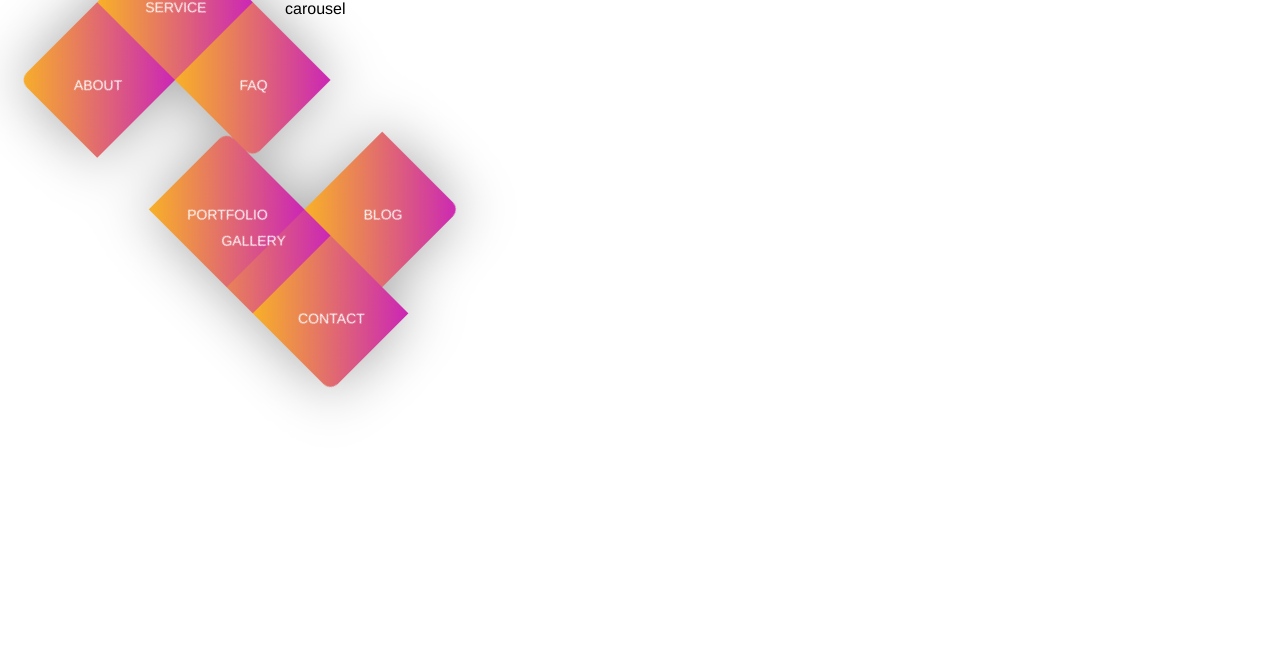
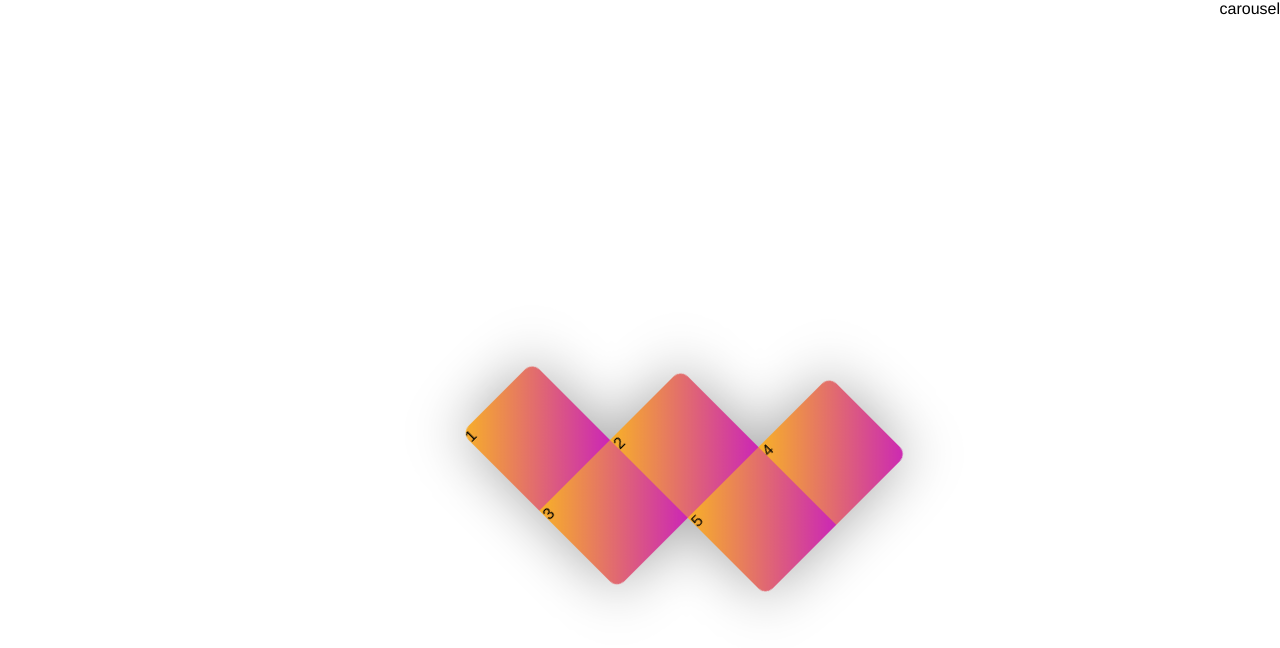
Before and after one commit to wzCoding/demo, a Vue app in the folder demo/: page /card-carousel in a window 1280 px wide. Shown: the top 648 px of the page. Built offline with nearby package versions, Linux system fonts and the light colour scheme.

Commit message:
submit the code

```diff
--- a/demo/src/App.vue
+++ b/demo/src/App.vue
@@ -32,11 +32,6 @@ watch(route, (newRoute) => {
 })
 </script>
 <style lang="scss">
-* {
-  margin: 0;
-  padding: 0;
-}
-
 #app {
   width: 100vw;
   height: 100vh;
--- /dev/null
+++ b/demo/src/assets/css/index.css
@@ -0,0 +1,7 @@
+* {
+    margin: 0;
+    padding: 0;
+}
+::before,::after{
+    box-sizing: border-box;
+}
--- a/demo/src/components/menu-bar/index.vue
+++ b/demo/src/components/menu-bar/index.vue
@@ -1,52 +1,13 @@
 <script src="./index"></script>
 <template>
     <div class="menu">
-        <div class="col-md-6 nav-col">
-            <div class="nav-wrap">
-                <div class="nav-grid">
-                    <div class="single-item">
-                        <a role="button" class="section-btn" data-section="about">
-                            <span class="icon"><i class="fa-thin fa-circle-user"></i></span>
-                            <span class="txt">ABOUT</span>
-                        </a>
-                    </div>
-                    <div class="single-item">
-                        <a role="button" class="section-btn" data-section="service">
-                            <span class="icon"><i class="fa-thin fa-gear"></i></span>
-                            <span class="txt">SERVICE</span>
-                        </a>
-                    </div>
-                    <div class="single-item">
-                        <a role="button" class="section-btn" data-section="portfolio">
-                            <span class="icon"><i class="fa-thin fa-folder-open"></i></span>
-                            <span class="txt">PORTFOLIO</span>
-                        </a>
-                    </div>
-                    <div class="single-item">
-                        <a role="button" class="section-btn" data-section="faq">
-                            <span class="icon"><i class="fa-thin fa-circle-question"></i></span>
-                            <span class="txt">FAQ</span>
-                        </a>
-                    </div>
-                    <div class="single-item">
-                        <a role="button" class="section-btn" data-section="gallery">
-                            <span class="icon"><i class="fa-thin fa-image"></i></span>
-                            <span class="txt">GALLERY</span>
-                        </a>
-                    </div>
-                    <div class="single-item">
-                        <a role="button" class="section-btn" data-section="blog">
-                            <span class="icon"><i class="fa-thin fa-file-pen"></i></span>
-                            <span class="txt">BLOG</span>
-                        </a>
-                    </div>
-                    <div class="single-item">
-                        <a role="button" class="section-btn" data-section="contact">
-                            <span class="icon"><i class="fa-thin fa-user-plus"></i></span>
-                            <span class="txt">CONTACT</span>
-                        </a>
-                    </div>
-                </div>
+        <div class="menu-wrap">
+            <div class="menu-grid">
+                <div class="menu-item">1</div>
+                <div class="menu-item">2</div>
+                <div class="menu-item">3</div>
+                <div class="menu-item">4</div>
+                <div class="menu-item">5</div>
             </div>
         </div>
     </div>
@@ -54,26 +15,24 @@
 <style lang="scss" scoped>
 .menu {
     height: 100%;
+    width: 100%;
     position: relative;
+    display: flex;
+    justify-content: center;
+    align-items: center;
 
-    .nav-col {
-        -webkit-box-ordinal-group: 3;
-        -ms-flex-order: 2;
-        order: 2;
-
-        .nav-wrap {
+    .menu-wrap {
         -webkit-transform: translateY(95px);
         -ms-transform: translateY(95px);
         transform: translateY(95px);
     }
 
-        .nav-grid {
-            width: auto;
+    .menu-grid {
+        width: 200px;
         max-width: 220px;
         float: none;
         display: block;
-            margin-left: 65px;
-            margin-top: -125px;
+        // flex-wrap: wrap;
         padding-left: 0;
         padding-right: 0;
         height: 220px;
@@ -85,23 +44,7 @@
         position: relative;
         z-index: 2;
 
-            &::after {
-                content: "";
-                position: absolute;
-                top: -55px;
-                left: -5px;
-                width: 170px;
-                height: 170px;
-                //background: url(../images/dot-vector.png) center center no-repeat;
-                background-size: cover;
-                -webkit-transform: rotate(45deg);
-                -ms-transform: rotate(45deg);
-                transform: rotate(45deg);
-                opacity: 0.4;
-                z-index: -1;
-            }
-
-            .single-item {
+        .menu-item {
             float: left;
             clear: none;
             text-align: inherit;
@@ -117,91 +60,38 @@
             -o-transition: .3s;
             transition: .3s;
 
-                &::before,
             &::after {
                 content: "";
                 display: table;
-                }
-
-                a {
-                    display: block;
-                    height: calc(100% + 62px);
-                    width: calc(100% + 62px);
-                    display: -webkit-box;
-                    display: -ms-flexbox;
-                    display: flex;
-                    -webkit-box-orient: vertical;
-                    -webkit-box-direction: normal;
-                    -ms-flex-direction: column;
-                    flex-direction: column;
-                    -webkit-box-pack: center;
-                    -ms-flex-pack: center;
-                    justify-content: center;
-                    -webkit-box-align: center;
-                    -ms-flex-align: center;
-                    align-items: center;
-                    text-align: center;
-                    color: #fff;
-                    text-decoration: none;
-                    -webkit-transform: rotate(45deg) translate(-43px, 0);
-                    -ms-transform: rotate(45deg) translate(-43px, 0);
-                    transform: rotate(45deg) translate(-43px, 0);
-                    -webkit-transition: .3s;
-                    -o-transition: .3s;
-                    transition: .3s;
-
-                    .icon {
-                        font-size: 20px;
-                        line-height: 100%;
-                        width: 30px;
-                        margin-bottom: 10px;
-                    }
-
-                    .txt {
-                        font-size: 14px;
-                    }
-
-                    &:hover {
-                        background: #9f2b83;
-                    }
-
+                clear: both;
             }
 
             &:nth-child(1) {
-                    border-radius: 10px 0 0 0;
+                border-radius: 10px 10px 0 0;
             }
 
             &:nth-child(2) {
-                    top: 0;
+                position: relative;
+                top: 50%;
+                border-radius: 0 10px 0 0;
             }
-
             &:nth-child(3) {
-                    position: relative;
-                    top: calc(100% / 3);
-                    border-radius: 0 10px 0 0;
+                border-radius: 0 0 0 10px;
             }
 
             &:nth-child(4) {
-                    top: 0;
-                    left: 0;
+                position: relative;
+                top: 50%;
+                left: 50%;
+                border-radius: 0 10px 10px 0;
+            }
+
+            &:nth-child(5) {
+                position: relative;
+                left: 50%;
                 border-radius: 0 0 0 10px;
             }
 
-                &:nth-child(5) {
-                    border-radius: 0;
-                }
-
-                &:nth-child(6) {
-                    position: relative;
-                    top: calc(100% / 3);
-                    border-radius: 0 0 10px 0;
-                }
-
-                &:nth-child(7) {
-                    left: calc(100% / 3);
-                    border-radius: 0 0 0 10px;
-                }
-            }
         }
     }
 }
--- a/demo/src/main.js
+++ b/demo/src/main.js
@@ -4,6 +4,7 @@ import router from './router'
 import ElementPlus from 'element-plus'
 import 'element-plus/dist/index.css'
 import './mock'
+import './assets/css/index.css'
 
 const app = createApp(App)
 
```
Lines whose indentation alone changed are shown as unchanged.
